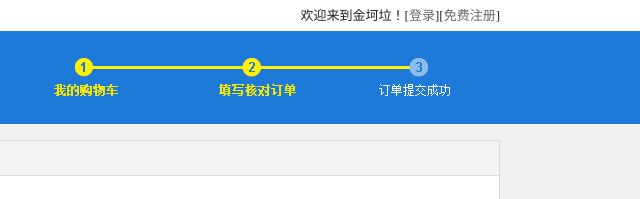
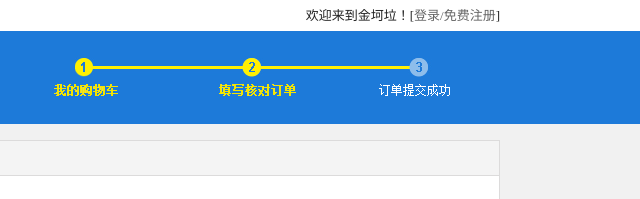
Before and after one commit to OhMyMy/JinKeLA-fe, a plain HTML site: page settlement.html in a window 1280 px wide. Shown: the top 199 px of the page, 640-1280 px from the left. Drawn offline with Linux system fonts and the light colour scheme.

Commit message:
Update settlement.html

```diff
--- a/settlement.html
+++ b/settlement.html
@@ -14,7 +14,7 @@
 		<div class="topBar clearfix">
 			<div class="comWidth">
 				<div class="rightArea">
-					欢迎来到金坷垃！[<a href="javascript:">登录</a>][<a href="">免费注册</a>]
+					欢迎来到金坷垃！[<a href="login.html" target="_blank">登录/免费注册</a>]
 				</div>
 				<a href="" class="clt"><i></i>收藏金坷</a>
 			</div>
```
